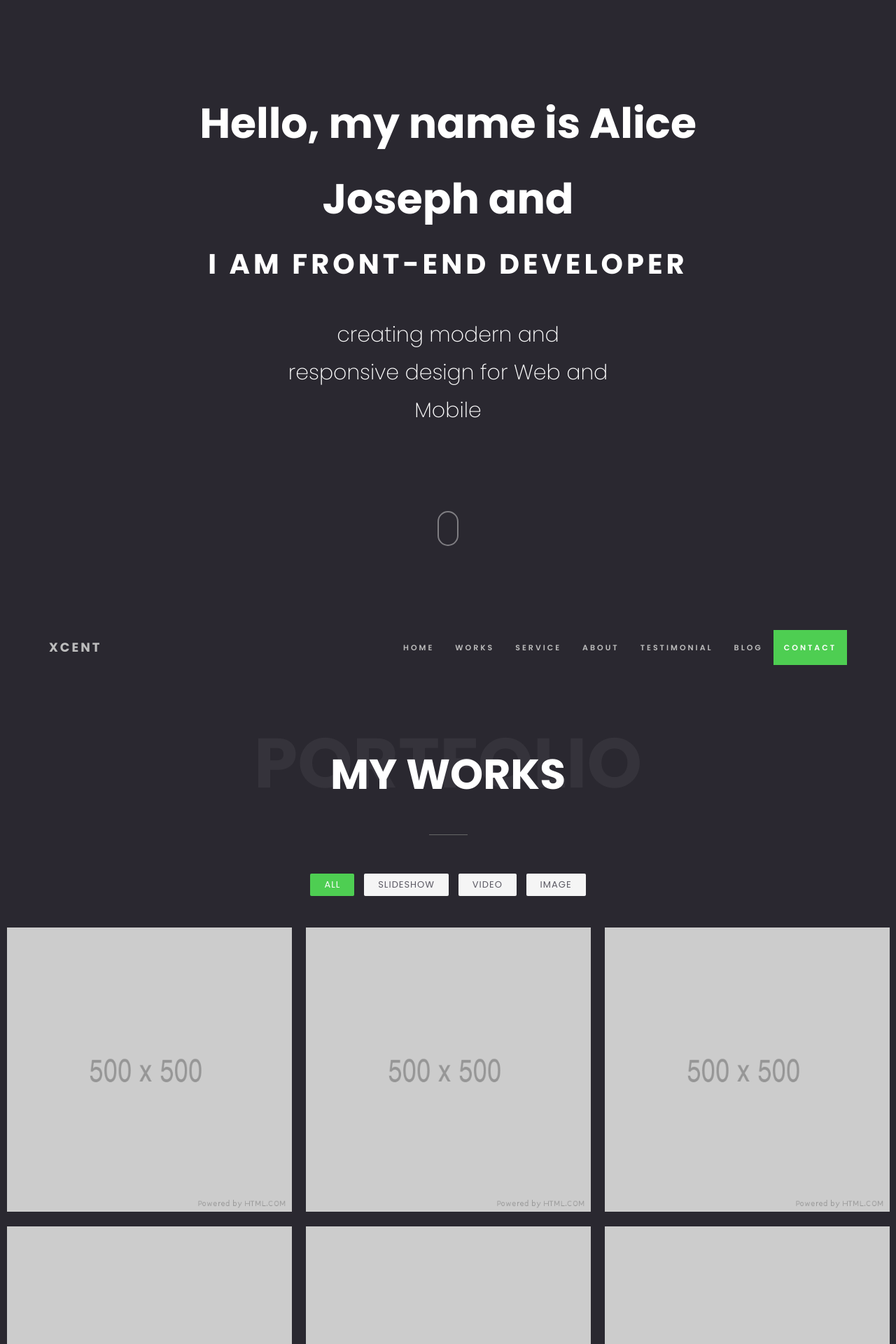
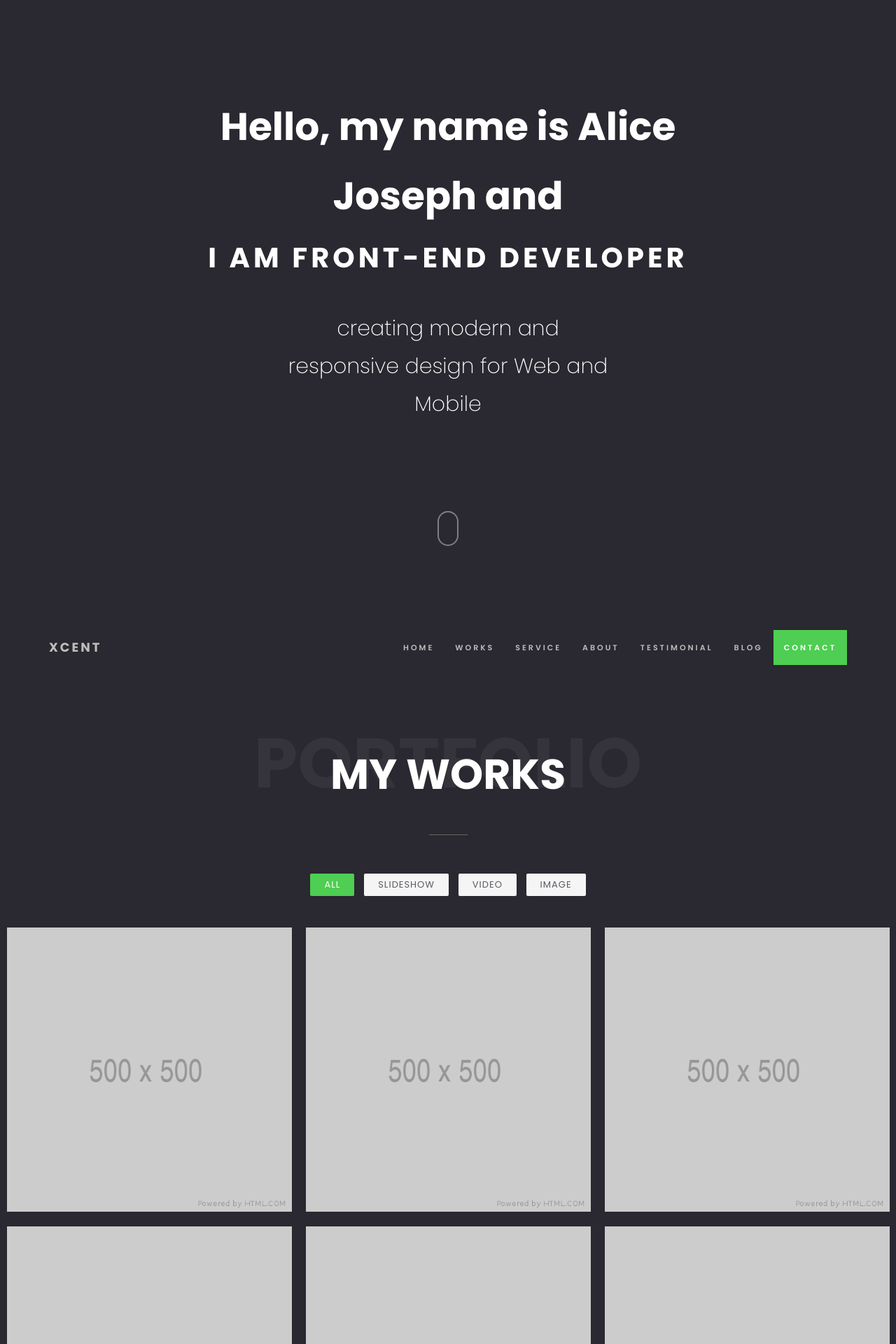
Before and after one commit to RahKapoor/Portfolio, a Jekyll site: the page built from index-video.html, in a window 1280 px wide. Shown: the top 1920 px of the page at 70% size. Built offline with Jekyll 4.4.1, drawn with Linux system fonts in a browser that asks for light colours.

Commit message:
Update style.css

```diff
--- a/assets/css/style.css
+++ b/assets/css/style.css
@@ -610,7 +610,7 @@ textarea.form-control {
 .hello {
 	font-weight: 700;
 	font-family: 'poppins', sans-serif;
-	font-size: 60px;
+	font-size: 55px;
 	margin: 15px 0;
 	letter-spacing: normal;
 }
```
